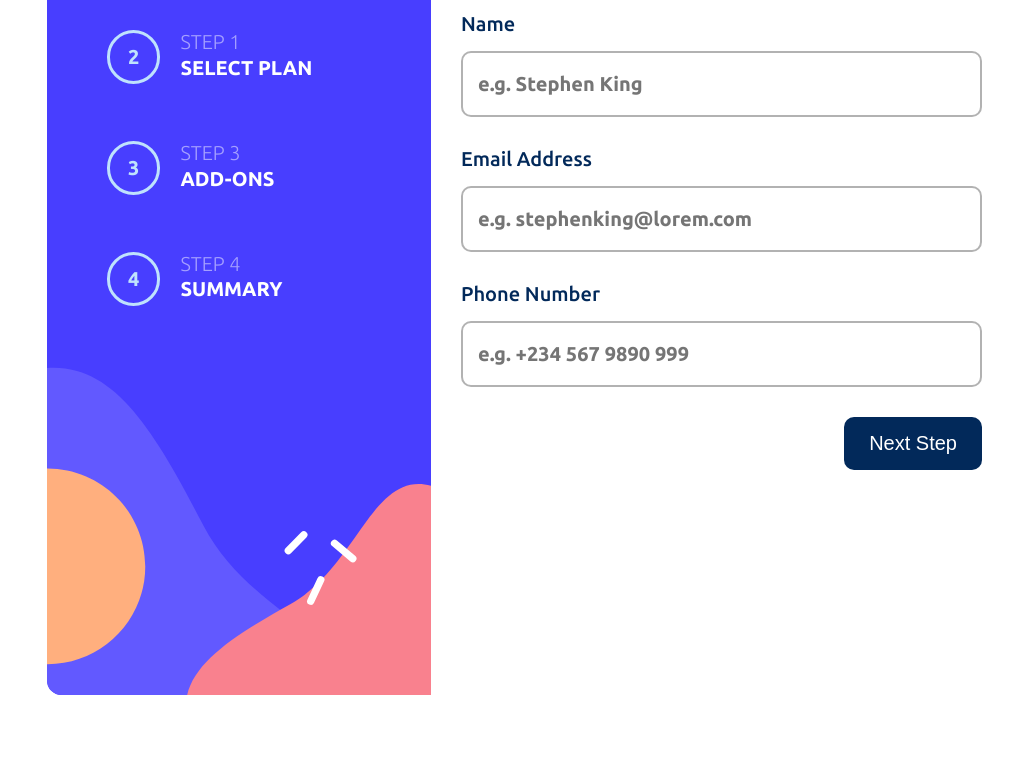
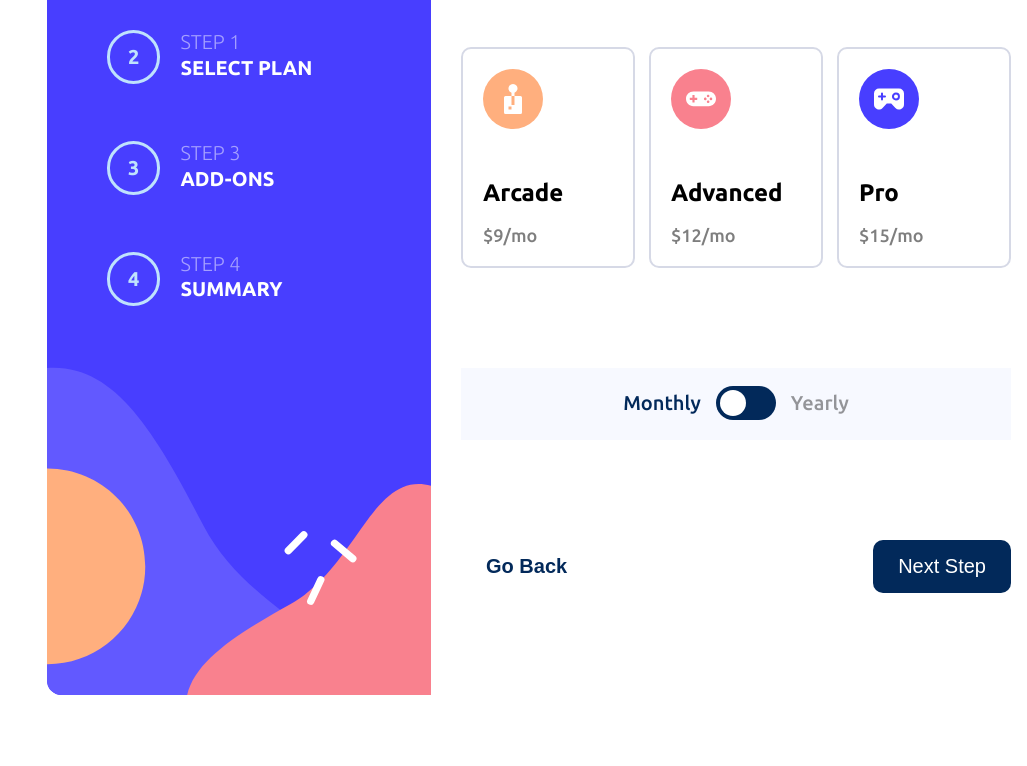
Before and after one commit to Kobi-Okiti/multi-step-form, a plain HTML site: page index.html in a window 1280 px wide. Shown: the part 169-935 px from the top of the page, without its empty margins (253-1280 px from the left). Drawn offline with Linux system fonts and the light colour scheme.

Commit message:
styled the step-2 (select plan)

```diff
--- a/index.html
+++ b/index.html
@@ -106,25 +106,59 @@
     <!-- Step 1 end -->
 
     <!-- Step 2 start -->
-    <!-- <div class="step-1">
-      Select your plan
-      You have the option of monthly or yearly billing.
-
-      Arcade
-      $9/mo
-
-      Advanced
-      $12/mo
-
-      Pro
-      $15/mo
-
-      Monthly
-      Yearly
-
-      Go Back
-      Next Step
-    </div> -->
+    <div class="step-1">
+      <h2>Select your plan</h2>
+      <p>You have the option of monthly or yearly billing.</p>
+      <div class="plans">
+        <div class="plans-notclick">
+          <img src="/assets/images/icon-arcade.svg" alt="" srcset="">
+          <h2>Arcade</h2>
+          <p>$9/mo</p>
+        </div>
+        <div class="plans-notclick">
+          <img src="/assets/images/icon-advanced.svg" alt="" srcset="">
+          <h2>Advanced</h2>
+          <p>$12/mo</p>
+        </div>
+        <div class="plans-notclick">
+          <img src="/assets/images/icon-pro.svg" alt="" srcset="">
+          <h2>Pro</h2>
+          <p>$15/mo</p>
+        </div>
+      </div>
+      <div class="plans" id="none">
+        <div class="plans-notclick">
+          <img src="/assets/images/icon-arcade.svg" alt="" srcset="">
+          <h2>Arcade</h2>
+          <p>$90/mo</p>
+          <h3>2 months free</h3>
+        </div>
+        <div class="plans-notclick">
+          <img src="/assets/images/icon-advanced.svg" alt="" srcset="">
+          <h2>Advanced</h2>
+          <p>$120/mo</p>
+          <h3>2 months free</h3>
+        </div>
+        <div class="plans-notclick">
+          <img src="/assets/images/icon-pro.svg" alt="" srcset="">
+          <h2>Pro</h2>
+          <p>$150/mo</p>
+          <h3>2 months free</h3>
+        </div>
+      </div>
+      <div class="toggle">
+        <p class="marine-blue-fcolor">Monthly</p>
+        <label class="switch">
+          <input type="checkbox">
+          <span class="slider round"></span>
+        </label>
+      <p class="opaque-black">Yearly</p>
+      </div>
+      <div class="btns">
+        <button class="btns-1">Go Back</button>
+        <button class="btns-2">Next Step</button>
+      </div>
+    </div>
     <!-- Step 2 end -->
 
     <!-- Step 3 start -->
--- a/style.css
+++ b/style.css
@@ -5,6 +5,20 @@ body{
     margin: 0;
     padding: 0;
     font-family: 'Ubuntu', sans-serif;
+}
+.marine-blue-fcolor{
+    color: hsl(213, 96%, 18%);
+}
+.opaque-black{
+    color: hsl(0, 0, 0);
+    opacity: 0.4;
+}
+.sidebar-invert{
+    background-color: hsl(206, 94%, 87%);
+    color: black;
+}
+#none{
+    display: none;
 }
 @import url('https://fonts.googleapis.com/css2?family=Ubuntu:wght@300;400;500;700&display=swap');
 
@@ -70,10 +84,9 @@ body{
     color: hsl(213, 96%, 18%);
 }
 .step-1>p{
-    font-size: 18px;
-    opacity: 0.7;
+    font-size: 20px;
+    opacity: 0.5;
     margin-top: -20px;
-    word-spacing: 2px;
 }
 
 .form-1>div>label{
@@ -86,7 +99,7 @@ body{
     height: 60px;
     font-weight: 700;
     font-size: 20px;
-    border: 2px solid rgba(0, 0, 0, 0.3);
+    border: 2px solid hsl(229, 24%, 87%);
     border-radius: 10px;
     padding-left: 15px;
     margin-top: 15px;
@@ -108,3 +121,158 @@ body{
     background-color: hsl(213, 96%, 18%);
     border-radius: 10px;
 }
+
+.plans{
+    width: 550px;
+    display: flex;
+    flex-direction: row;
+    justify-content: space-between;
+    margin-top: 30px;
+}
+.plans>div:hover{
+    background-color: rgba(173, 190, 255, 0.2);
+    border: 2px solid hsl(213, 96%, 18%);
+}
+.plans-onclick{
+    background-color: rgba(173, 190, 255, 0.2);
+    border: 2px solid hsl(213, 96%, 18%);
+}
+.plans-notclick{
+    border: 2px solid hsl(229, 24%, 87%);
+}
+.plans>div{
+    width: 130px;
+    border-radius: 10px;
+    display: flex;
+    flex-direction: column;
+    padding: 20px;
+}
+.plans>div>img{
+    width: 60px;
+    height: 60px;
+    margin-bottom: 30px;
+}
+.plans>div>h2{
+    margin-bottom: 0;
+}
+.plans>div>h3{
+    font-size: 16px;
+    margin-bottom: 0;
+}
+.plans>div>p{
+    margin-bottom: 0;
+    font-size: 18px;
+    opacity: 0.5;
+    font-weight: 500;
+}
+
+/* slider */
+.toggle>label{
+    margin-left: 15px;
+    margin-right: 15px;
+}
+.switch {
+    position: relative;
+    display: inline-block;
+    width: 60px;
+    height: 34px;
+  }
+
+  .switch input {
+    opacity: 0;
+    width: 0;
+    height: 0;
+  }
+
+  .slider {
+    position: absolute;
+    cursor: pointer;
+    top: 0;
+    left: 0;
+    right: 0;
+    bottom: 0;
+    background-color: hsl(213, 96%, 18%);
+    -webkit-transition: .4s;
+    transition: .4s;
+  }
+
+  .slider:before {
+    position: absolute;
+    content: "";
+    height: 26px;
+    width: 26px;
+    left: 4px;
+    bottom: 4px;
+    background-color: white;
+    -webkit-transition: .4s;
+    transition: .4s;
+  }
+
+  input:checked + .slider {
+    background-color: hsl(213, 96%, 18%);
+  }
+
+  input:focus + .slider {
+    box-shadow: 0 0 1px hsl(213, 96%, 18%);
+  }
+
+  input:checked + .slider:before {
+    -webkit-transform: translateX(26px);
+    -ms-transform: translateX(26px);
+    transform: translateX(26px);
+  }
+
+  /* Rounded sliders */
+  .slider.round {
+    border-radius: 34px;
+  }
+
+  .slider.round:before {
+    border-radius: 50%;
+  }
+
+
+.toggle{
+    display: flex;
+    flex-direction: row;
+    justify-content: center;
+    background-color: rgba(173, 190, 255, 0.1);
+    padding-top: 18px;
+    padding-bottom: 5px;
+    margin-top: 100px;
+}
+.toggle>p{
+    margin-top: 5px;
+    font-size: 20px;
+    font-weight: 500;
+}
+.btns{
+    display: flex;
+    justify-content: space-between;
+    margin-top: 100px;
+}
+.btns-1{
+    font-size: 20px;
+    font-weight: 700;
+    padding-left: 25px;
+    padding-right: 25px;
+    padding-top: 15px;
+    padding-bottom: 15px;
+    border: none;
+    background-color: transparent;
+    color: hsl(213, 96%, 18%);
+    border-radius: 10px;
+
+}
+.btns-2{
+    font-size: 20px;
+    font-weight: 500;
+    color: white;
+    padding-left: 25px;
+    padding-right: 25px;
+    padding-top: 15px;
+    padding-bottom: 15px;
+    border: none;
+    background-color: hsl(213, 96%, 18%);
+    border-radius: 10px;
+}
```
